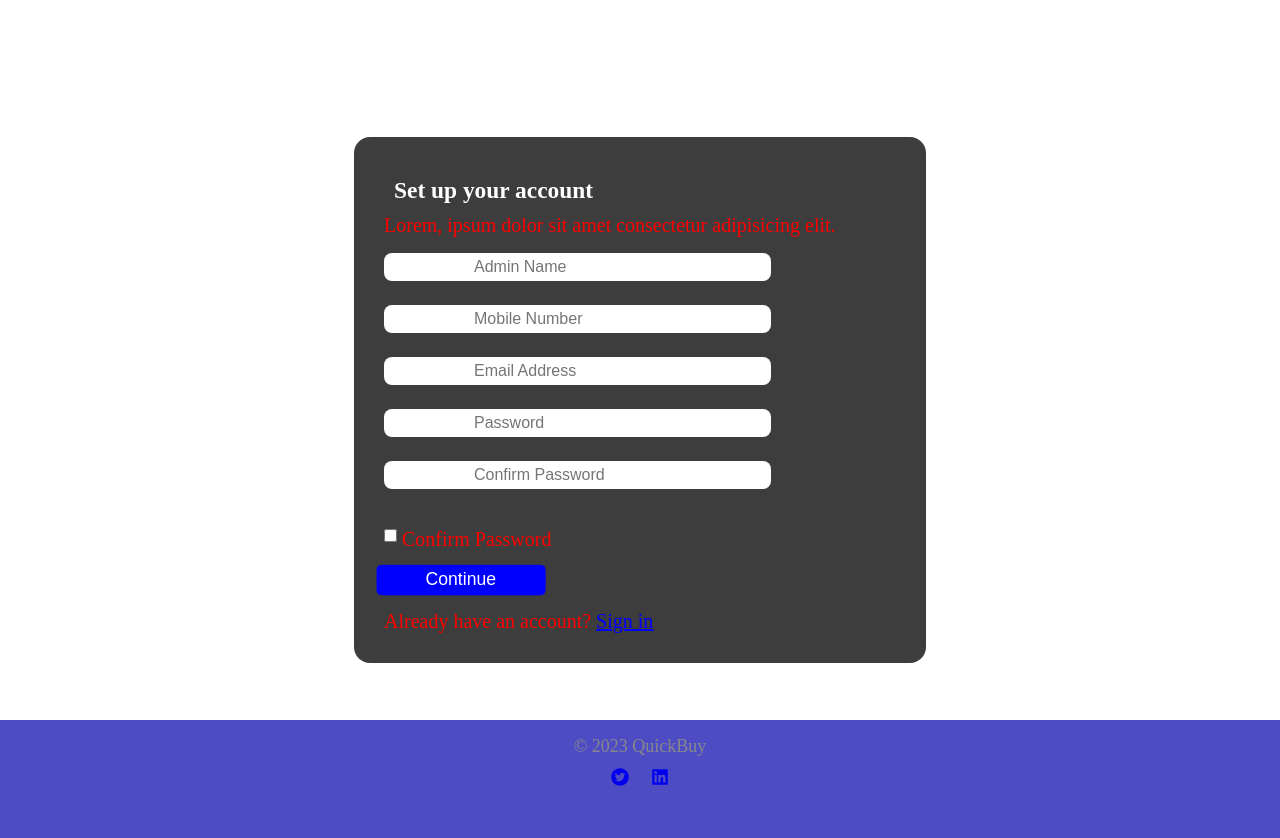
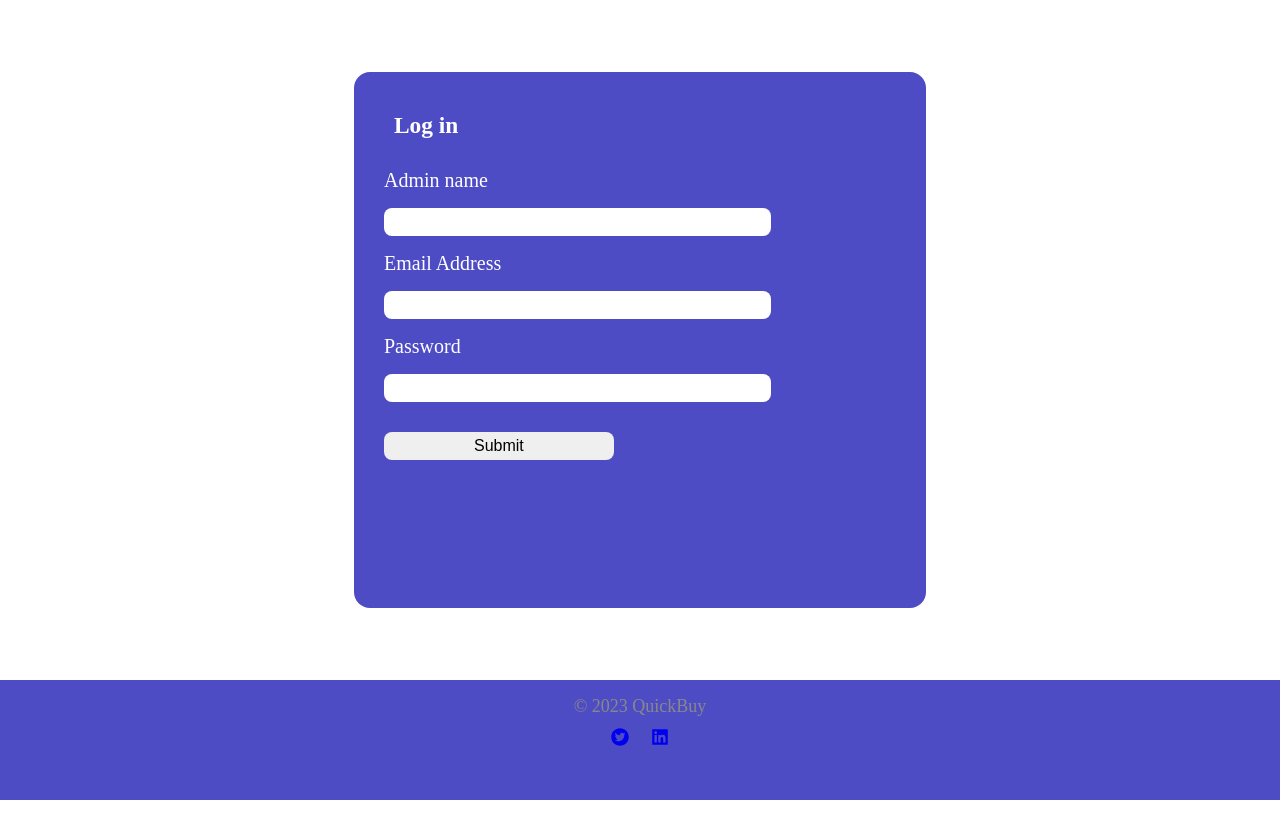
Before and after one commit to Freshia-Njoki/E-commerce-Client, a React (Vite) app: page /adminlogin in a window 1280 px wide. After the commit the page ends 800 px from the top, so only its background shows below. Built offline with nearby package versions, Linux system fonts and the light colour scheme.

Commit message:
admin signup and login full functionality

```diff
--- a/src/App.jsx
+++ b/src/App.jsx
@@ -5,6 +5,7 @@ import Logout from './pages/Logout/Logout'
 import Signup from './pages/Signup/Signup'
 import NotFound from './pages/NotFound/NotFound'
 import Login from './pages/Login/Login'
+import AdminSignup from './components/adminsignup/AdminSignup'
 import LoginForm from './pages/Admin/LoginForm';
 import Footer from './components/Footer/Footer'
 import Dashboard from './pages/Dashboard/Dashboard';
@@ -31,6 +32,7 @@ function App() {
           <Route path='/signup' element={<Signup />} />
           <Route path='/login' element={<Login />} />
           <Route path='/logout' element={<Logout />} />
+          <Route path='/adminsignup' element={<AdminSignup />} />
           <Route path='/adminlogin' element={<LoginForm />} />
           <Route path='/dashboard' element={<Dashboard />} />
           <Route path='/categories' element={<Categories />} />
--- /dev/null
+++ b/src/components/adminsignup/AdminSignup.jsx
@@ -0,0 +1,80 @@
+import * as yup from 'yup'
+import { yupResolver } from "@hookform/resolvers/yup"
+import { useNavigate } from "react-router-dom";
+import { useForm } from 'react-hook-form'
+import { Link } from 'react-router-dom';
+import './adminsignup.css'
+import Axios from 'axios'
+
+function LoginForm() {
+    const navigate = useNavigate();
+    const schema = yup.object().shape({
+        admin_name: yup.string().required("Admin name is required"),
+        phone_no: yup.string().matches(/^[0-9]{10}$/, 'Mobile number must be a 10-digit number').required('Mobile number is required'),
+        email: yup.string()
+            .matches(/^[a-zA-Z0-9._%+-]+@[a-zA-Z0-9.-]+\.[a-zA-Z]{2,}$/, 'Incorrect email format')
+            .required('Email is required'),
+        password: yup.string()
+            .matches(/^(?=.*[A-Za-z])(?=.*\d)(?=.*[@$!%*#?&])[A-Za-z\d@$!%*#?&]{4,}$/, "Should contain special characters, letters, numbers, and be at least 4 characters long")
+            .required("Password is required"),
+    });
+
+    const { register, handleSubmit, reset, formState: { errors } } = useForm({
+        resolver: yupResolver(schema)
+    });
+
+    const Submit = (data) => {
+        Axios.post("http://localhost:8081/auth/adminRegister", data)
+            .then((response) => {
+                response.data.message && alert(response.data.message);
+
+                navigate("/admindashboard");
+            })
+
+
+            .catch(({ response }) => {
+                alert(response.data.error);
+            });
+    }
+
+    return (
+        <div className='login'>
+            <div className="admin-form">
+                <form className="form-inputs" onSubmit={handleSubmit(Submit)}>
+                    <h3 className="loginBanner">Set up your account </h3>
+                    <p style={{ color: 'white' }}>Lorem, ipsum dolor sit amet consectetur adipisicing elit.</p>
+
+                    <input type="text" placeholder='Admin Name' {...register("admin_name")} />
+                    <p>{errors.admin_name?.message}</p>
+
+                    <input type="text" placeholder='Mobile Number' {...register("phone_no")} />
+                    <p>{errors.phone_no?.message}</p>
+
+                    <input type="text" placeholder='Email Address' {...register("email")} />
+                    <p>{errors.email?.message}</p>
+
+                    <input type="password" placeholder='Password'  {...register("password")} />
+                    <p>{errors.password?.message}</p>
+
+
+                    {/* <div className="checkbox">
+                        <input type="checkbox" />
+                        <p style={{ color: 'white' }}>Confirm Password</p>
+                    </div> */}
+                    <input className='btn submitBtn animatedButton' type="submit" placeholder="Continue" style={{ marginTop: "30PX" }} />
+
+                    {/* <button className='btn submitBtn animatedButton'></button> */}
+
+                    <div className="sign">
+                        <p>Already have an account?</p>
+                        <Link to="/adminlogin" style={{ color: 'blue', fontSize: '20px' }}>Sign in</Link>
+                    </div>
+
+                </form>
+            </div >
+
+        </div >
+    )
+}
+
+export default LoginForm
--- /dev/null
+++ b/src/components/adminsignup/adminsignup.css
@@ -0,0 +1,68 @@
+.login {
+  height: 80vh;
+}
+.admin-form {
+  background-color: #3d3d3d;
+  color: white;
+  border-radius: 16px;
+  padding: 30px;
+
+  width: 40%;
+  height: 6=70%;
+  position: absolute;
+  top: 50%;
+  left: 50%;
+  transform: translate(-50%, -50%);
+}
+.loginBanner {
+  margin: 10px;
+}
+.form-inputs input {
+  margin-bottom: 1.5rem;
+  /* margin-top: 1rem; */
+  padding: 5px 90px;
+}
+.checkbox {
+  display: flex;
+  margin-top: 5px;
+  align-items: center;
+  gap: 5px;
+}
+
+.btn {
+  width: 30%;
+  background-color: blue;
+  border: none;
+  padding: 5px 20px;
+  color: white;
+  border-radius: 8px;
+  font-size: 16px;
+  margin-bottom: 1rem;
+}
+
+.sign {
+  display: flex;
+  flex-direction: row;
+  align-items: center;
+  gap: 5px;
+}
+
+@keyframes buttonAnimation {
+  0% {
+    transform: scale(1);
+  }
+  50% {
+    transform: scale(1.1);
+  }
+  100% {
+    transform: scale(1);
+  }
+}
+
+.animatedButton {
+  animation: buttonAnimation 1s infinite;
+  padding: 5px;
+  align-items: center;
+  border-radius: 5px;
+  border: none;
+}
--- a/src/pages/Admin/LoginForm.jsx
+++ b/src/pages/Admin/LoginForm.jsx
@@ -1,63 +1,60 @@
 import * as yup from 'yup'
 import { yupResolver } from "@hookform/resolvers/yup"
-// import { useNavigate } from "react-router-dom";
+import { useNavigate } from "react-router-dom";
 import { useForm } from 'react-hook-form'
-import { Link } from 'react-router-dom'
 import './loginform.css'
-import Signup from '../Signup/Signup';
+import Axios from 'axios';
 
-function LoginForm() {
+function Signup() {
+    const navigate = useNavigate();
+
     const schema = yup.object().shape({
-        username: yup.string().required("admin name is required"),
-        email: yup.string().matches(/^[a-zA-Z0-9._%+-]+@[a-zA-Z0-9.-]+\.[a-zA-Z]{2,}$/, 'Incorrect email format')
+        username: yup.string().required("username is required"),
+        email: yup.string().matches(/^[a-zA-Z0-9._%+-]+@[a-zA-Z0-9.-]+\.[a-zA-Z]{2,}$/, 'Invalid email format')
             .required('Email is required'),
-        password: yup.string().matches(/^(?=.*[A-Za-z])(?=.*\d)(?=.*[@$!%*#?&])[A-Za-z\d@$!%*#?&]{4,}$/, "should contain special characters, letters, numbers and 4 charcacters long").required("password is required"),
+        password: yup.string().matches(/^(?=.*[A-Za-z])(?=.*\d)(?=.*[@$!%*#?&])[A-Za-z\d@$!%*#?&]{4,}$/, "should contain special characters, letters, numbers and 4 characters long").required("password is required"),
 
     });
-    const { register, formState: { errors } } = useForm({
+    const { register, handleSubmit, formState: { errors } } = useForm({
         resolver: yupResolver(schema)
-    })
+    });
+
+    const onSubmit = (data) => {
+        Axios.post("http://localhost:8081/auth/adminLogin", data)
+
+            .then(
+                console.log(data)
+            )
+
+            .catch(({ response }) => {
+                alert(response.data.error)
+
+            });
+    }
+
     return (
-        //use navigate- on continue button
-        <div className='login'>
-            <div className="admin-form">
-                <form className="form-inputs" >
-                    <h3 className="loginBanner">Set up your account </h3>
-                    <p>Lorem, ipsum dolor sit amet consectetur adipisicing elit.</p>
-
-                    <input type="text" placeholder='Admin Name' {...register("adminname")} />
-                    {/* <p>{errors.username?.message}</p> */}
-
-                    <input type="text" placeholder='Mobile Number' {...register("mobile_no")} />
-                    {/* <p>{errors.mobile_no?.message}</p> */}
-
-                    <input type="text" placeholder='Email Address' {...register("email")} />
-                    {/* <p>{errors.email?.message}</p> */}
-
-                    <input type="password" placeholder='Password'  {...register("password")} />
-                    {/* <p>{errors.password?.message}</p> */}
-
-                    <input type="password" placeholder='Confirm Password'  {...register("Confirm_password")} />
-                    {/* <p>{errors.password?.message}</p> */}
-                    <div className="checkbox">
-                        <input type="checkbox" />
-                        <p>Confirm Password</p>
-                    </div>
+        <>
+            <div className='signup'>
+                <div className="sigup-form">
+                    <form className="form-inputs" onSubmit={handleSubmit(onSubmit)} >
+                        <h3 className="sigupBanner">Log in </h3>
+                        <label htmlFor="username">Admin name</label>
+                        <input type="text" id="username" placeholder='' {...register("admin_name")} />
+                        <p>{errors.username?.message}</p>
+                        <label htmlFor="email">Email Address</label>
+                        <input type="text" id="email" placeholder='' {...register("email")} />
+                        <p>{errors.email?.message}</p>
+                        <label htmlFor="password">Password</label>
+                        <input type="password" id='password' placeholder=''  {...register("password")} />
+                        <p>{errors.password?.message}</p>
+                        <input className='registerBtn' type="submit" style={{ marginTop: "30PX" }} />
 
 
-                    <button className='btn submitBtn animatedButton'><Link to="/admindashboard" style={{ color: 'white', textDecoration: 'none' }}>Continue</Link></button>
-
-
-                    <div className="sign">
-                        <p>Already have an account?</p>
-                        <Link to="/signup" style={{ color: 'blue', fontSize: '20px' }}>Sign in</Link>
-                    </div>
-
-                </form>
-            </div >
-
-        </div >
+                    </form>
+                </div>
+            </div>
+        </>
     )
 }
 
-export default LoginForm
+export default Signup
--- a/src/pages/Admin/loginform.css
+++ b/src/pages/Admin/loginform.css
@@ -1,68 +1,30 @@
-.login {
-  height: 80vh;
+.signup {
+  height: 85vh;
 }
-.admin-form {
-  background-color: #3d3d3d;
+
+.sigup-form {
+  background-color: #4e4cc4;
   color: white;
   border-radius: 16px;
   padding: 30px;
-
   width: 40%;
-  height: 6=70%;
-  position: absolute;
+  height: 70%;
+  position: relative;
   top: 50%;
   left: 50%;
   transform: translate(-50%, -50%);
 }
-.loginBanner {
-  margin: 10px;
-}
+
 .form-inputs input {
-  margin-bottom: 1.5rem;
-  /* margin-top: 1rem; */
+  display: flex;
+  flex-direction: column;
+  margin-bottom: 1rem;
+  margin-top: 1rem;
   padding: 5px 90px;
-}
-.checkbox {
-  display: flex;
-  margin-top: 5px;
-  align-items: center;
-  gap: 5px;
-}
-
-.btn {
-  width: 30%;
-  background-color: blue;
-  border: none;
-  padding: 5px 20px;
-  color: white;
   border-radius: 8px;
-  font-size: 16px;
-  margin-bottom: 1rem;
-}
-
-.sign {
-  display: flex;
-  flex-direction: row;
-  align-items: center;
-  gap: 5px;
-}
-
-@keyframes buttonAnimation {
-  0% {
-    transform: scale(1);
-  }
-  50% {
-    transform: scale(1.1);
-  }
-  100% {
-    transform: scale(1);
-  }
-}
-
-.animatedButton {
-  animation: buttonAnimation 1s infinite;
-  padding: 5px;
-  align-items: center;
-  border-radius: 5px;
   border: none;
 }
+.sigupBanner {
+  margin: 10px;
+  padding-bottom: 20px;
+}
--- a/src/pages/Login/Login.jsx
+++ b/src/pages/Login/Login.jsx
@@ -1,13 +1,14 @@
 import * as yup from 'yup'
 import { Link } from 'react-router-dom'
 import { yupResolver } from "@hookform/resolvers/yup"
-// import { useNavigate } from "react-router-dom";
+import { useNavigate } from "react-router-dom";
 import { useForm } from 'react-hook-form'
-// import Axios from 'axios';
+import Axios from 'axios';
 import './login.css'
 
 
 function Login() {
+    const navigate = useNavigate();
 
     const schema = yup.object().shape({
         username: yup.string().required("Username is required"),
@@ -19,7 +20,18 @@ function Login() {
     });
 
     const onSubmit = (data) => {
-        console.log(data);
+        Axios.post("http://localhost:8081/auth/login", data)
+            .then(({ data }) => {
+                //validate to check if the data.token is present
+                if (data.token) {
+                    navigate("/dashboard");
+                }
+
+            })
+            .catch(({ response }) => {
+                alert(response.data.error)
+
+            });
     }
 
     return (
@@ -37,10 +49,10 @@ function Login() {
 
                         <form className="form-inputs" onSubmit={handleSubmit(onSubmit)}>
                             <label htmlFor="text">User name</label>
-                            <input type="text" id="text" placeholder='Freshia' {...register("username")} />
+                            <input type="text" id="text" placeholder='freshiaa' {...register("username")} />
                             <p>{errors.username?.message}</p>
                             <label htmlFor="password">Password</label>
-                            <input type="password" id='password' placeholder='pass@123'  {...register("password")} />
+                            <input type="password" id='password' placeholder='freshiaa@123'  {...register("password")} />
                             <p>{errors.password?.message}</p>
                             {/* navigate upon succesful signup-remove link */}
                             {/* <Link to='/dashboard'></Link> */}
```
